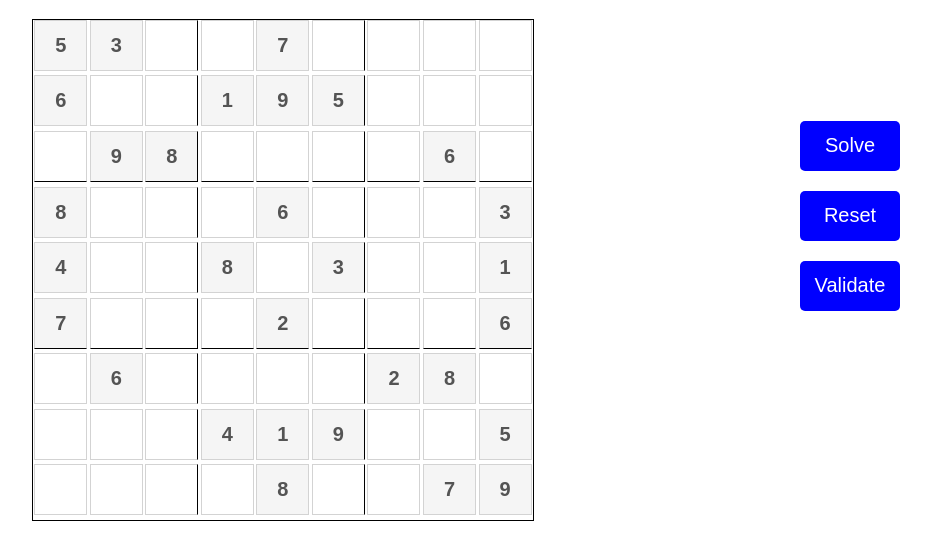
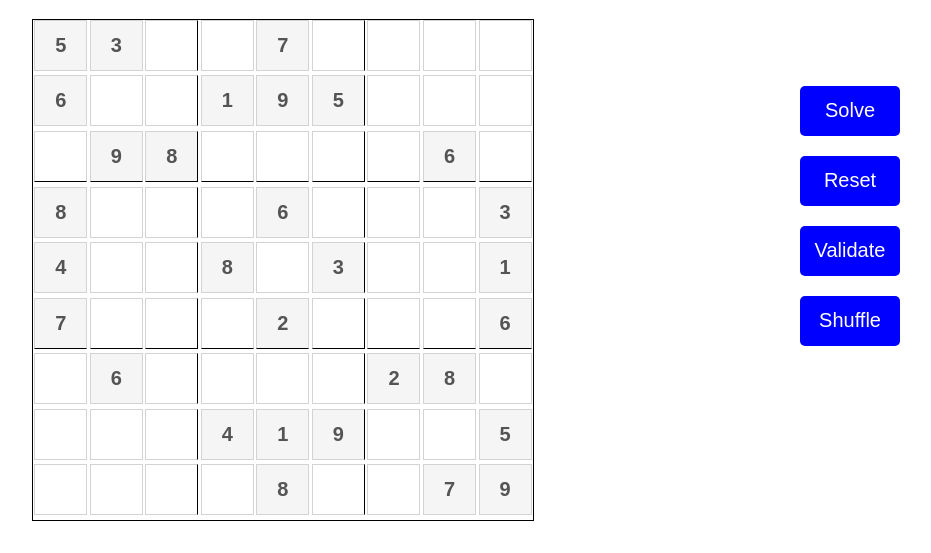
Before and after one commit to punithashunmugam4/sudoku, a plain HTML site: page index.html in a window 1280 px wide. Shown: the part 87-640 px from the top of the page, without its empty margins (99-1030 px from the left). Drawn offline with Linux system fonts and the light colour scheme.

Commit message:
Update index.html

```diff
--- a/index.html
+++ b/index.html
@@ -20,6 +20,7 @@
     <button id="solve" onclick="solve()">Solve</button>
     <button id="reset" onclick="reset()">Reset</button>
     <button id="validate" onclick="validate()">Validate</button>
+    <button id="shuffle" onclick="shuffle()">Shuffle</button>
     <p id="result"></p>
 </div>
     <script src="index.js"></script>
```
